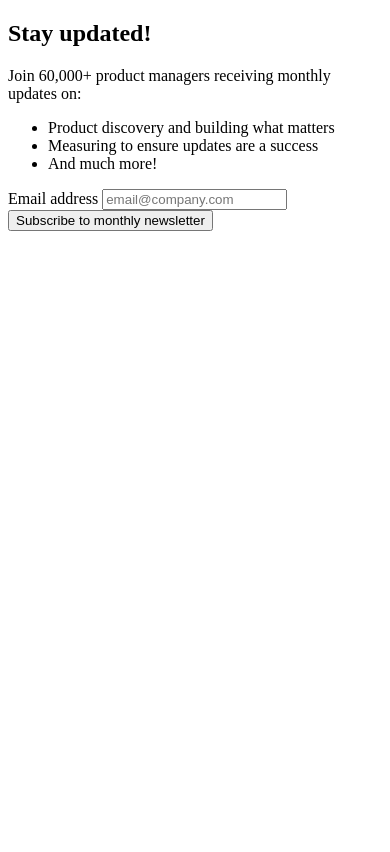
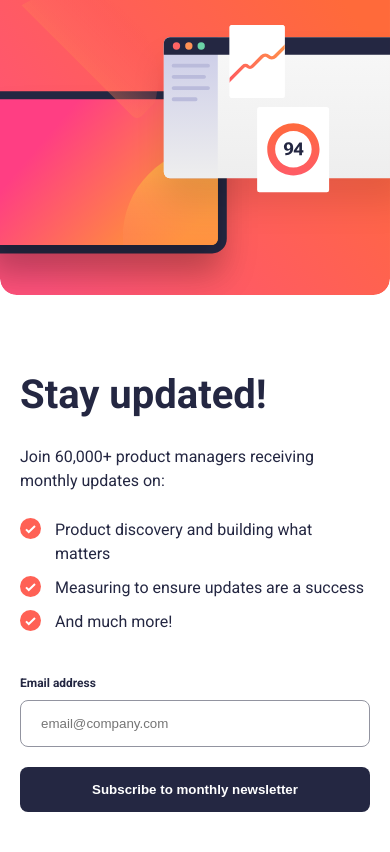
Before and after one commit to SebastianVC-HUB/bootcamp-frontend-python-g30, a plain HTML site: page semana01/dia03-01-git-github/dia03-reto/index.html in a window 390 px wide. Drawn offline with Linux system fonts and the light colour scheme.

Commit message:
Semana01-reto-html-css-modificado

```diff
--- a/semana01/dia03-01-git-github/dia03-reto/index.html
+++ b/semana01/dia03-01-git-github/dia03-reto/index.html
@@ -3,33 +3,50 @@
 <head>
     <meta charset="UTF-8">
     <meta name="viewport" content="width=device-width, initial-scale=1.0">
-  <title>Sign up Form</title>
+    <title>Frontend Mentor | Newsletter sign-up</title>
+    <link rel="stylesheet" href="style.css">
+    <link href="https://fonts.googleapis.com/css2?family=Roboto:wght@400;700&display=swap" rel="stylesheet">
 </head>
 <body>
-  <main>
-    <section>
+    <div class="page-container">
+        <main class="signup-card">
+
+            <section class="signup-content">
                 <h1>Stay updated!</h1>
 
                 <p>Join 60,000+ product managers receiving monthly updates on:</p>
 
-      <ul>
+                <ul class="features-list">
                     <li>Product discovery and building what matters</li>
                     <li>Measuring to ensure updates are a success</li>
                     <li>And much more!</li>
                 </ul>
 
-      <form>
-        <label>
-          Email address
-          <input type="email" placeholder="email@company.com"/>
-        </label>
-        <input type="submit" value="Subscribe to monthly newsletter"/>
+                <form class="signup-form">
+                    <label for="email-input" class="label-email">Email address</label>
+                    <input type="email" id="email-input" placeholder="email@company.com" required/>
+                    <button type="submit" class="submit-button">Subscribe to monthly newsletter</button>
                 </form>
             </section>
 
-    <section>
+            <section class="signup-illustration">
+                <img
+                    src="./assets/images/illustration-sign-up-desktop.svg"
+                    alt="Gráfico de estadísticas"
+                    class="desktop-image"
+                >
+            </section>
 
-    </section>
         </main>
+    </div>
+
+    <div class="success-message hidden">
+        <img src="./assets/images/icon-success.svg" alt="Icono de éxito">
+        <h2>Thanks for subscribing!</h2>
+        <p>A confirmation email has been sent to <strong>ash@loremcompany.com</strong>.
+        Please open it and click the button inside to confirm your subscription.</p>
+        <button class="dismiss-button">Dismiss message</button>
+    </div>
+
 </body>
 </html>
--- /dev/null
+++ b/semana01/dia03-01-git-github/dia03-reto/style.css
@@ -0,0 +1,220 @@
+/* Custom properties para colores */
+:root {
+    --color-tomato: hsl(4, 100%, 67%);
+    --color-dark-slate-grey: hsl(234, 29%, 20%);
+    --color-charcoal-grey: hsl(235, 18%, 26%);
+    --color-grey: hsl(231, 7%, 60%);
+    --color-white: hsl(0, 0%, 100%);
+}
+
+/* Reset básico */
+* {
+    margin: 0;
+    padding: 0;
+    box-sizing: border-box;
+}
+
+body {
+    font-family: 'Roboto', sans-serif;
+    background-color: var(--color-dark-slate-grey);
+    color: var(--color-dark-slate-grey);
+    line-height: 1.5;
+    font-size: 16px;
+}
+
+/* 1. Centrado de la Tarjeta en la Página */
+.page-container {
+    display: flex;
+    justify-content: center;
+    align-items: center;
+    min-height: 100vh;
+}
+
+/* 2. Estilo General de la Tarjeta */
+.signup-card {
+    background-color: var(--color-white);
+    padding: 24px;
+    border-radius: 30px; /* Bordes redondeados del diseño */
+    box-shadow: 0 15px 30px rgba(0, 0, 0, 0.1);
+
+    /* 🌟 Diseño de dos columnas para Escritorio con Grid 🌟 */
+    display: grid;
+    grid-template-columns: 1fr 1fr; /* Dos columnas iguales */
+    gap: 40px;
+    max-width: 930px; /* Ancho máximo en escritorio */
+}
+
+/* Columna Izquierda (Contenido y Formulario) */
+.signup-content {
+    padding: 60px 20px 60px 40px; /* Espacio interno */
+}
+
+h1 {
+    font-size: 3.5rem;
+    font-weight: 700;
+    color: var(--color-dark-slate-grey);
+    margin-bottom: 20px;
+}
+
+.signup-content p {
+    margin-bottom: 25px;
+}
+
+/* Estilo de la lista de características */
+.features-list {
+    list-style: none;
+    padding-left: 0;
+    margin-bottom: 40px;
+}
+
+.features-list li {
+    position: relative;
+    padding-left: 35px;
+    margin-bottom: 10px;
+}
+
+/* Ícono de Checkmark como fondo */
+.features-list li::before {
+    content: url('./assets/images/icon-list.svg'); /* Ruta del ícono de check */
+    position: absolute;
+    left: 0;
+    top: 0;
+}
+
+
+/* Estilos del Formulario */
+.signup-form {
+    display: flex;
+    flex-direction: column;
+}
+
+.label-email {
+    font-weight: 700;
+    font-size: 0.75rem;
+    margin-bottom: 8px;
+    display: block; /* Para que ocupe su propia línea */
+}
+
+input[type="email"] {
+    padding: 15px 20px;
+    border: 1px solid var(--color-grey);
+    border-radius: 8px;
+    margin-bottom: 20px;
+    width: 100%;
+}
+
+.submit-button {
+    background-color: var(--color-dark-slate-grey);
+    color: var(--color-white);
+    padding: 15px 20px;
+    border: none;
+    border-radius: 8px;
+    font-weight: 700;
+    cursor: pointer;
+    transition: background-color 0.3s, box-shadow 0.3s;
+}
+
+/* Efecto hover del botón (Color tomate y sombra) */
+.submit-button:hover {
+    background: linear-gradient(to right, #ff6a3c, var(--color-tomato)); /* Gradiente de tomate */
+    box-shadow: 0 10px 20px rgba(255, 99, 71, 0.5);
+}
+
+/* Columna Derecha (Ilustración) */
+.signup-illustration {
+    display: flex;
+    align-items: center; /* Centra verticalmente la imagen */
+    padding: 20px;
+}
+
+.desktop-image {
+    width: 100%;
+    height: auto;
+}
+
+/* --- ESTILOS RESPONSIVOS (Móvil) --- */
+@media (max-width: 800px) {
+    body {
+        background-color: var(--color-white); /* Fondo blanco en móvil */
+    }
+
+    .page-container {
+        min-height: auto; /* Desactiva el centrado vertical para que fluya */
+    }
+
+    .signup-card {
+        grid-template-columns: 1fr; /* Una sola columna */
+        max-width: 100%;
+        width: 100%;
+        padding: 0;
+        border-radius: 0; /* Sin bordes redondeados */
+    }
+
+    /* En móvil, la imagen va arriba */
+    .signup-illustration {
+        order: -1; /* Mueve la imagen al principio */
+        padding: 0;
+        margin-bottom: 30px;
+    }
+
+    .desktop-image {
+        /* Usamos la imagen de móvil si está disponible, si no, la de desktop */
+        content: url('./assets/images/illustration-sign-up-mobile.svg');
+        border-radius: 0 0 16px 16px; /* Bordes en la parte inferior de la imagen */
+    }
+
+    .signup-content {
+        padding: 0 20px 40px 20px; /* Reduce el padding para móvil */
+    }
+
+    h1 {
+        font-size: 2.5rem;
+    }
+}
+
+
+/* --- ESTILO DEL MENSAJE DE ÉXITO (Opcional, requiere JS para mostrar/ocultar) --- */
+.success-message {
+    background-color: var(--color-white);
+    padding: 40px;
+    border-radius: 20px;
+    max-width: 450px;
+    display: none; /* 🔴 Oculto por defecto */
+    flex-direction: column;
+    justify-content: center;
+    align-items: flex-start;
+    min-height: 400px;
+    position: absolute; /* Para que aparezca centrado sobre todo */
+    top: 50%;
+    left: 50%;
+    transform: translate(-50%, -50%);
+}
+
+.success-message h2 {
+    font-size: 3rem;
+    margin-top: 20px;
+    margin-bottom: 20px;
+    color: var(--color-dark-slate-grey);
+}
+
+.success-message img {
+    width: 64px;
+    height: 64px;
+}
+
+.dismiss-button {
+    width: 100%;
+    margin-top: 20px;
+    /* Copia los estilos del submit-button */
+    background-color: var(--color-dark-slate-grey);
+    color: var(--color-white);
+    padding: 15px 20px;
+    border: none;
+    border-radius: 8px;
+    font-weight: 700;
+    cursor: pointer;
+    transition: background-color 0.3s, box-shadow 0.3s;
+}
+
+/* Clase para mostrar el mensaje de éxito */
+/* .success-message.visible { display: flex; } */
```
Lines whose indentation alone changed are shown as unchanged.
